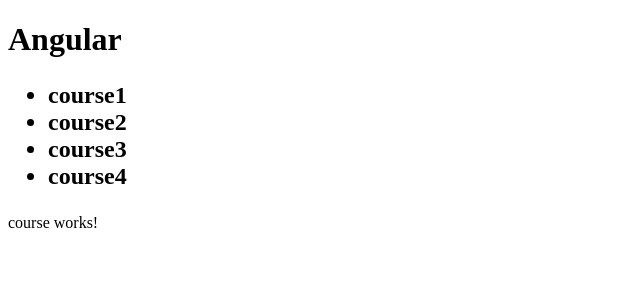
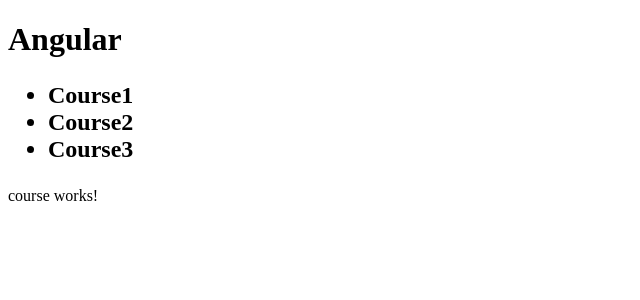
Before and after one commit to uttam-in-ibm/Angular4, an Angular app in the folder 1.Installation/hello-world/: page / in a window 1280 px wide. Shown: the top 300 px of the page, without its empty margins (0-640 px from the left). Built offline with nearby package versions, Linux system fonts and the light colour scheme.

Commit message:
Dependency injection creation

```diff
--- a/1.Installation/hello-world/src/app/app.module.ts
+++ b/1.Installation/hello-world/src/app/app.module.ts
@@ -5,6 +5,7 @@
 import { AppComponent } from './app.component';
 import { CoursesComponent } from './courses.component';
 import { CourseComponent } from './course/course.component';
+import { CoursesService } from './courses.service';
 
 // Add your new component here in declarations
 @NgModule({
@@ -16,7 +17,9 @@
   imports: [
     BrowserModule
   ],
-  providers: [],
+  providers: [
+    CoursesService  //Dependency injection creates single instance of this
+  ],
   bootstrap: [AppComponent]
 })
 export class AppModule { }
--- a/1.Installation/hello-world/src/app/courses.component.ts
+++ b/1.Installation/hello-world/src/app/courses.component.ts
@@ -2,6 +2,7 @@
 // Make a file like this
 // Add meta data
 import {Component} from '@angular/core'
+import { CoursesService } from './courses.service';
 // Create this Class
 
 // Declarator function
@@ -23,13 +24,17 @@
 })
 export class CoursesComponent{
     title = "List of courses";
-    courses = ["course1","course2","course3","course4"];
+    courses;
 
-    // Logic to call an http Service
-    // Take care
+    constructor(service: CoursesService){ // New method not tightly coupled // Argumets added dynamically
+        // below method in tightly coupled
+        // cannot changed at run time
+        //let service = new CoursesService();
 
-    getTitle(){
-        return this.title;
+
+        // Dependancy injection
+        // When CoursesComponent is created it will see for dependencies create them and then injects them
+        this.courses = service.getCourses();
     }
 }
 
```
